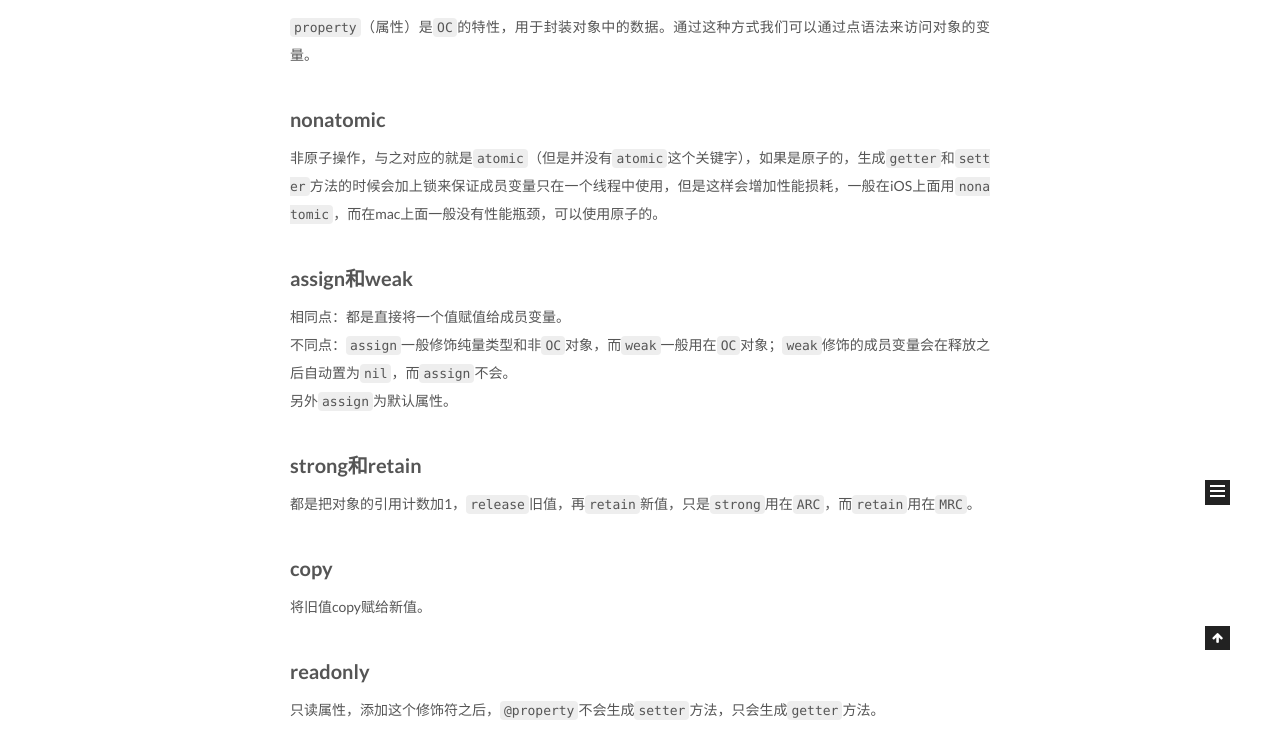
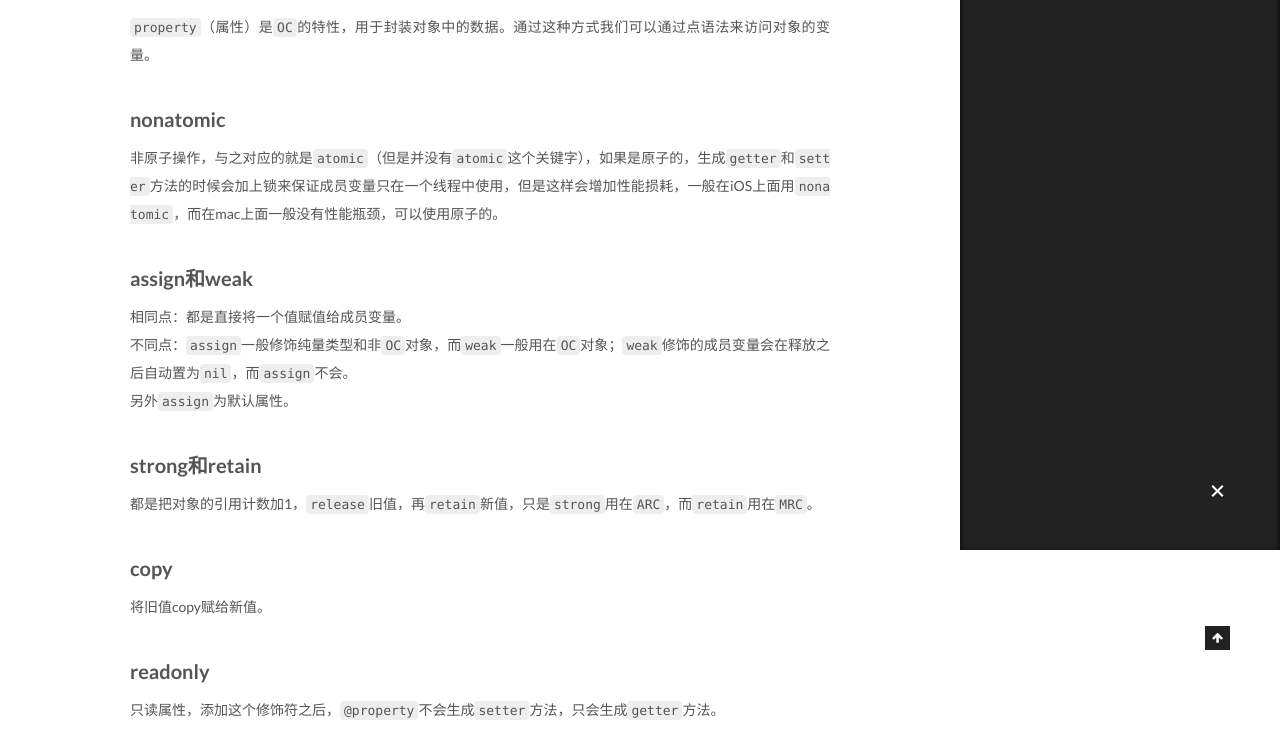
Before and after one commit to DevZuo/devzuo.github.io, a plain HTML site: page index.html in a window 1280 px wide. Shown: the part 250-996 px from the top of the page. Drawn offline with Linux system fonts and the light colour scheme.

Commit message:
Site updated: 2017-05-10 09:46:13

```diff
--- a/index.html
+++ b/index.html
@@ -97,7 +97,7 @@
   var NexT = window.NexT || {};
   var CONFIG = {
     scheme: 'Mist',
-    sidebar: {"position":"left","display":"post"},
+    sidebar: {"position":"left","display":"always"},
     fancybox: true,
     motion: true,
     duoshuo: {
```
Also changed, not shown: 2016/12/29/property/index.html (+1 -1 lines), archives/2016/12/index.html (+1 -1 lines), archives/2016/index.html (+1 -1 lines), archives/index.html (+1 -1 lines), tags/Objective-C/index.html (+1 -1 lines), tags/index.html (+1 -1 lines).
